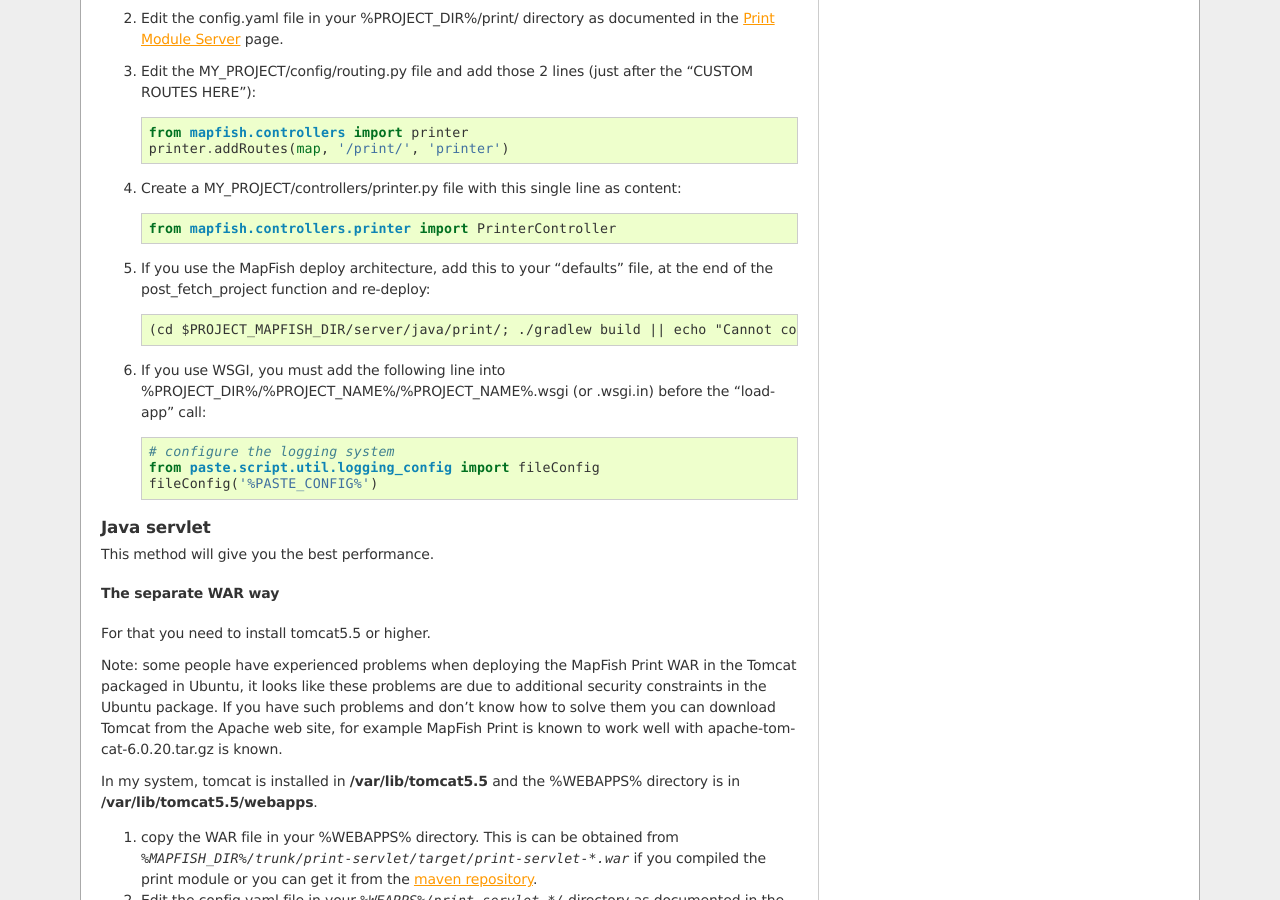
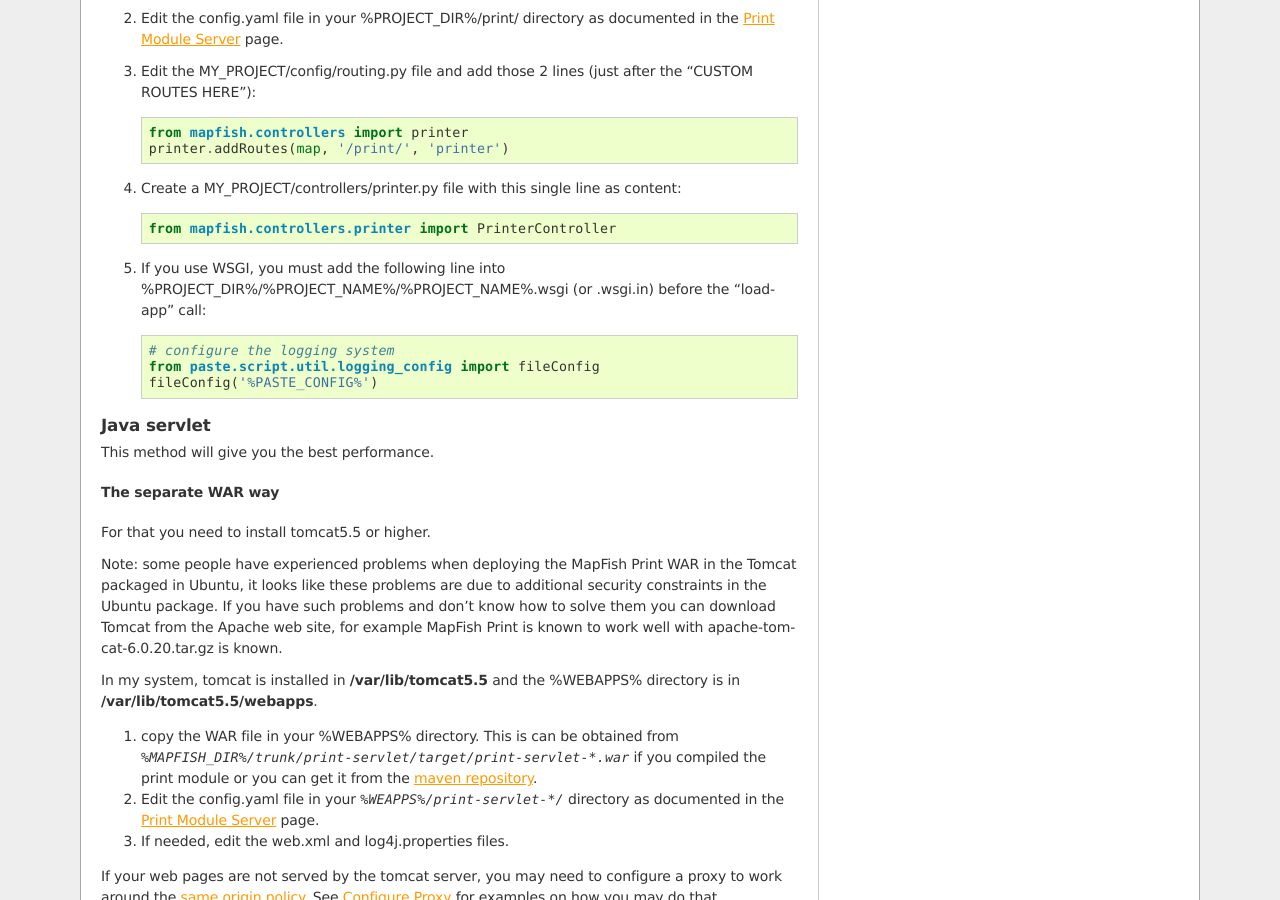
Before and after one commit to alediator/mapfish-print, a Sphinx documentation site: the page built from docs/installation.txt, in a window 1280 px wide and 900 px high, scrolled down 1323 px. Built offline with Sphinx 7.4.7, drawn with Linux system fonts in a browser that asks for light colours.

Commit message:
remove Camptocamp-specific stuff from the MapFish Print doc, thanks aabt
git-svn-id: http://www.mapfish.org/svn/mapfish/print/trunk@3559 25cca10d-0837-0410-9e4f-92b931fda1bc

```diff
--- a/docs/installation.txt
+++ b/docs/installation.txt
@@ -79,11 +79,7 @@ Python
 
     from mapfish.controllers.printer import PrinterController
 
-5. If you use the MapFish deploy architecture, add this to your "defaults" file, at the end of the post_fetch_project function and re-deploy::
-
-    (cd $PROJECT_MAPFISH_DIR/server/java/print/; ./gradlew build || echo "Cannot compile the print module!!!!!!")
-
-6. If you use WSGI, you must add the following line into %PROJECT_DIR%/%PROJECT_NAME%/%PROJECT_NAME%.wsgi (or .wsgi.in) before the "loadapp" call::
+5. If you use WSGI, you must add the following line into %PROJECT_DIR%/%PROJECT_NAME%/%PROJECT_NAME%.wsgi (or .wsgi.in) before the "loadapp" call::
 
     # configure the logging system
     from paste.script.util.logging_config import fileConfig
```
